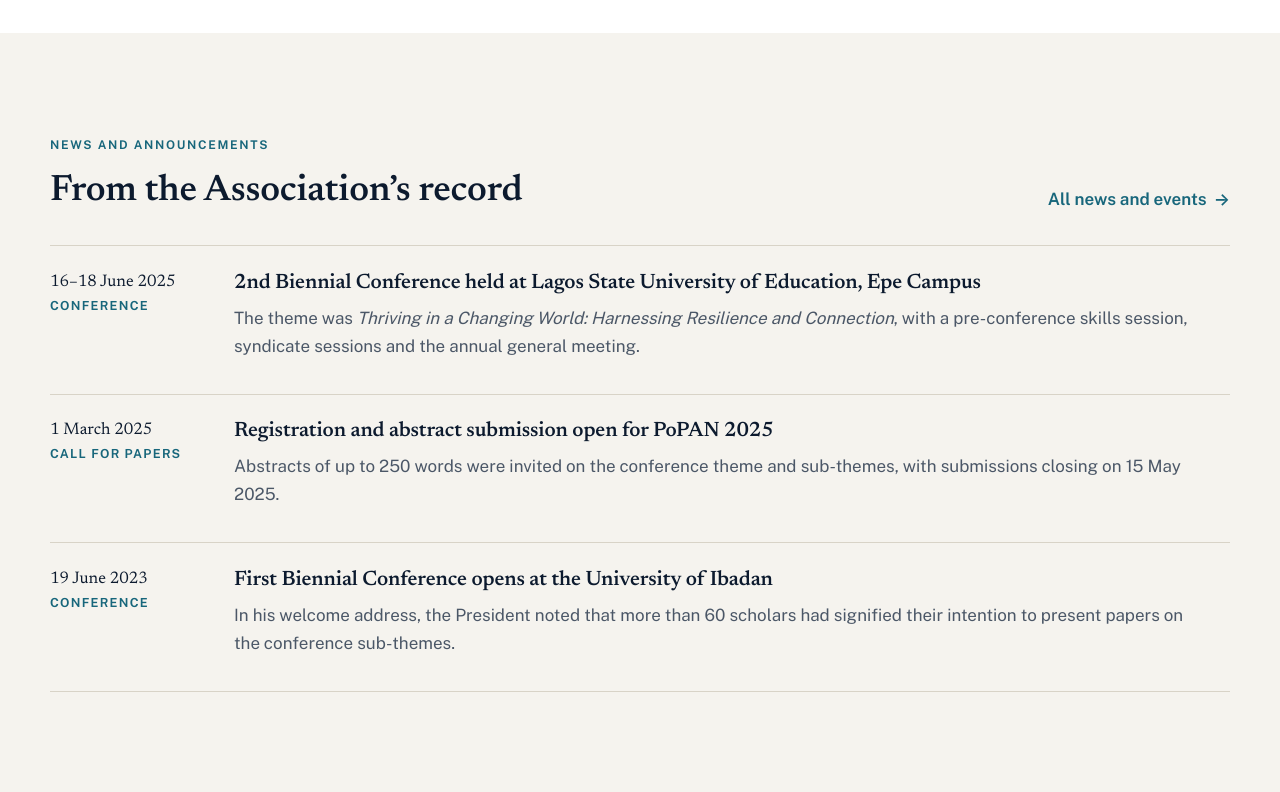
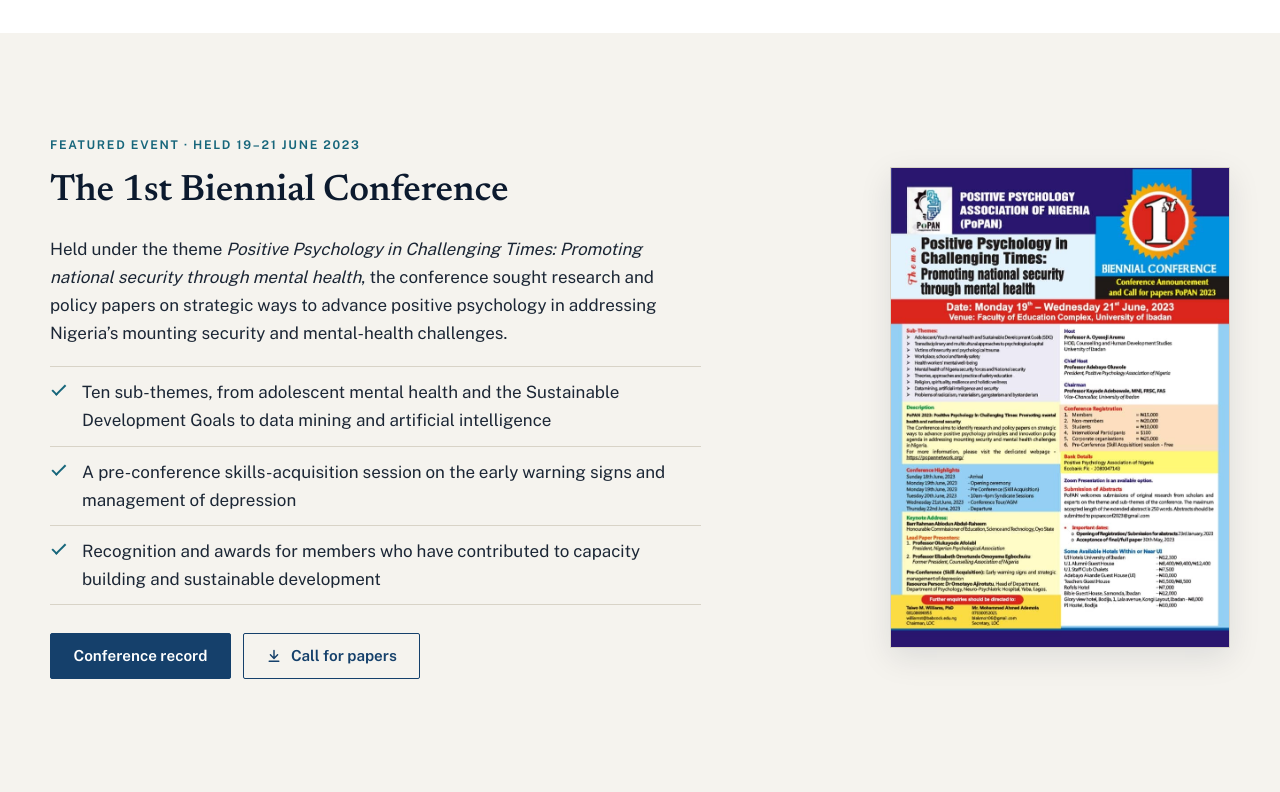
Before and after one commit to amazinernest/positivepsychology, a plain HTML site: page index.html in a window 1280 px wide. Shown: the part 4640-5432 px from the top of the page. Drawn offline with Linux system fonts and the light colour scheme.

Commit message:
Home: restore 1st Biennial Conference alongside the 2nd; restore earlier news items
Co-Authored-By: Claude Sonnet 5.5 <noreply@anthropic.com>
Claude-Session: https://claude.ai/code/session_01M6WQLokXVHRzYhUCvoNRhE

```diff
--- a/css/style.css
+++ b/css/style.css
@@ -536,3 +536,8 @@ html:not(.js) [data-reveal]{opacity:1;transform:none}
 .page-header--art > .container{position:relative;z-index:1}
 .page-header__art{position:absolute;top:0;right:0;bottom:0;width:46%;background-size:cover;background-position:center;-webkit-mask-image:linear-gradient(90deg,transparent 0,#000 55%);mask-image:linear-gradient(90deg,transparent 0,#000 55%)}
 @media (max-width:900px){.page-header__art{width:100%;opacity:.35}}
+
+.feature--reverse{grid-template-columns:minmax(0,7fr) minmax(0,5fr)}
+.feature--reverse > :first-child{order:2}
+.feature--reverse .flyer{margin:0 0 0 auto}
+@media (max-width:860px){.feature--reverse{grid-template-columns:minmax(0,1fr)}.feature--reverse > :first-child{order:0}.feature--reverse .flyer{margin-inline:auto}}
--- a/index.html
+++ b/index.html
@@ -148,6 +148,28 @@
 </section>
 
 <section class="section section--tint">
+  <div class="container feature feature--reverse">
+    <div data-reveal>
+      <div class="flyer"><img src="assets/img/call-for-papers-2023.jpg" width="763" height="1080" alt="Conference announcement and call for papers for the PoPAN 2023 1st Biennial Conference at the University of Ibadan" loading="lazy"></div>
+    </div>
+    <div data-reveal>
+      <span class="eyebrow">Featured event &middot; Held 19&ndash;21 June 2023</span>
+      <h2>The 1st Biennial Conference</h2>
+      <p>Held under the theme <em>Positive Psychology in Challenging Times: Promoting national security through mental health</em>, the conference sought research and policy papers on strategic ways to advance positive psychology in addressing Nigeria&rsquo;s mounting security and mental-health challenges.</p>
+      <ul class="checklist">
+        <li>Ten sub-themes, from adolescent mental health and the Sustainable Development Goals to data mining and artificial intelligence</li>
+        <li>A pre-conference skills-acquisition session on the early warning signs and management of depression</li>
+        <li>Recognition and awards for members who have contributed to capacity building and sustainable development</li>
+      </ul>
+      <div class="btn-row">
+        <a class="btn" href="conference-2023.html">Conference record</a>
+        <a class="btn btn--outline" href="assets/img/call-for-papers-2023.jpg" download><svg viewBox="0 0 20 20" aria-hidden="true" focusable="false"><path d="M10 3v9.5M5.5 8.5 10 13l4.5-4.5M4 16.5h12" fill="none" stroke="currentColor" stroke-width="1.8" stroke-linecap="round" stroke-linejoin="round"/></svg>Call for papers</a>
+      </div>
+    </div>
+  </div>
+</section>
+
+<section class="section section--tint">
   <div class="container">
     <div style="display:flex;justify-content:space-between;align-items:end;gap:1rem;flex-wrap:wrap;margin-bottom:2rem">
       <div><span class="eyebrow">News and announcements</span><h2 class="mb-0">From the Association&rsquo;s record</h2></div>
@@ -165,6 +187,14 @@
       <li class="feed__item" data-reveal>
         <div class="feed__date">19 June 2023<small>Conference</small></div>
         <div class="feed__body"><h3 class="feed__title"><a href="conference-2023.html">First Biennial Conference opens at the University of Ibadan</a></h3><p>In his welcome address, the President noted that more than 60 scholars had signified their intention to present papers on the conference sub-themes.</p></div>
+      </li>
+      <li class="feed__item" data-reveal>
+        <div class="feed__date">23 January 2023<small>Call for papers</small></div>
+        <div class="feed__body"><h3 class="feed__title"><a href="conference-2023.html#call-for-papers">Registration and abstract submission open for PoPAN 2023</a></h3><p>Scholars and experts were invited to submit original research on the conference theme and sub-themes. Extended abstracts were limited to 250 words.</p></div>
+      </li>
+      <li class="feed__item" data-reveal>
+        <div class="feed__date">28 June 2020<small>Founding</small></div>
+        <div class="feed__body"><h3 class="feed__title"><a href="addresses.html#maiden">Founding members hold the Association&rsquo;s maiden meeting</a></h3><p>Forty-one colleagues took part in the first meeting, at which the Convener set out the Association&rsquo;s purpose.</p></div>
       </li>
     </ul>
   </div>
```
